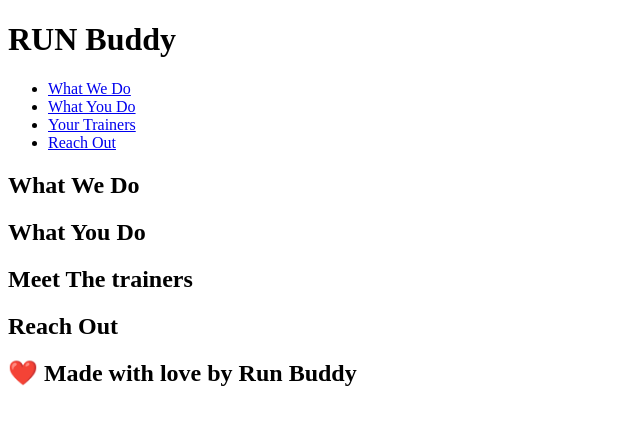
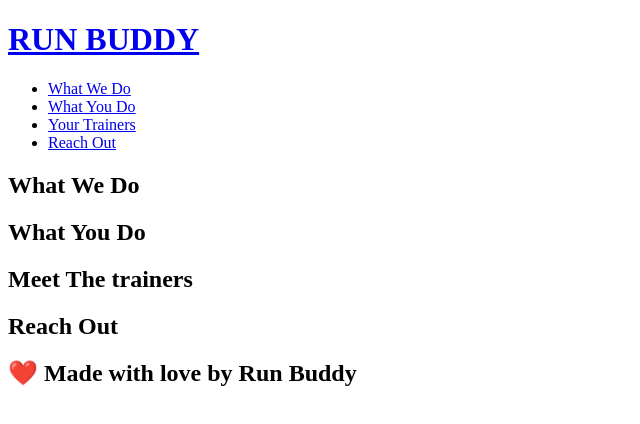
Before and after one commit to delimr/run-buddy, a plain HTML site: page index.html in a window 1280 px wide. Shown: the whole page, without its empty margins (0-640 px from the left). Drawn offline with Linux system fonts and the light colour scheme.

Commit message:
commit message

```diff
--- a/index.html
+++ b/index.html
@@ -7,7 +7,9 @@
     <body>
         <!-- navigation-->
       <header>
-        <h1>RUN Buddy</h1>
+        <h1>
+            <a href="/">RUN BUDDY</a>
+        </h1>
         <nav>
 
             <!-- Unordered list element -->
```
